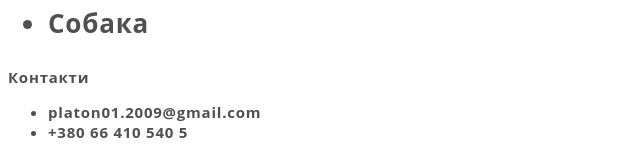
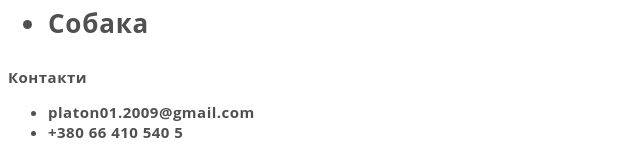
Before and after one commit to Platon290109/homework1, a plain HTML site: page Good.html in a window 1280 px wide. Shown: the part 2136-2290 px from the top of the page, 0-640 px from the left. Drawn offline with Linux system fonts and the light colour scheme.

Commit message:
homework 6

```diff
--- a/styles.css
+++ b/styles.css
@@ -22,5 +22,5 @@ flex-shrink: 0;
     font-size: 15px;
     font-family: Raleway;
     font-weight: 700;
-    letter-spacing: 0.78px;
+    letter-spacing: 0.50px;
 }
```
